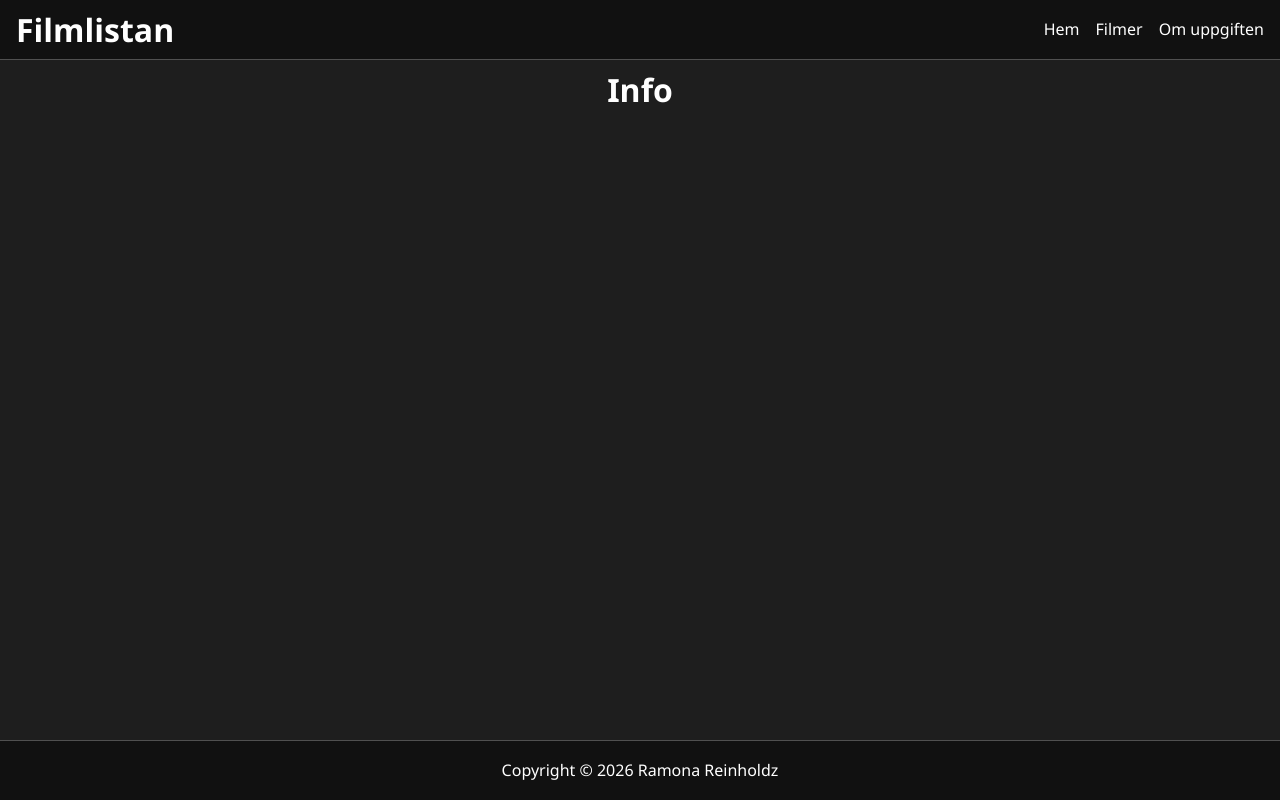
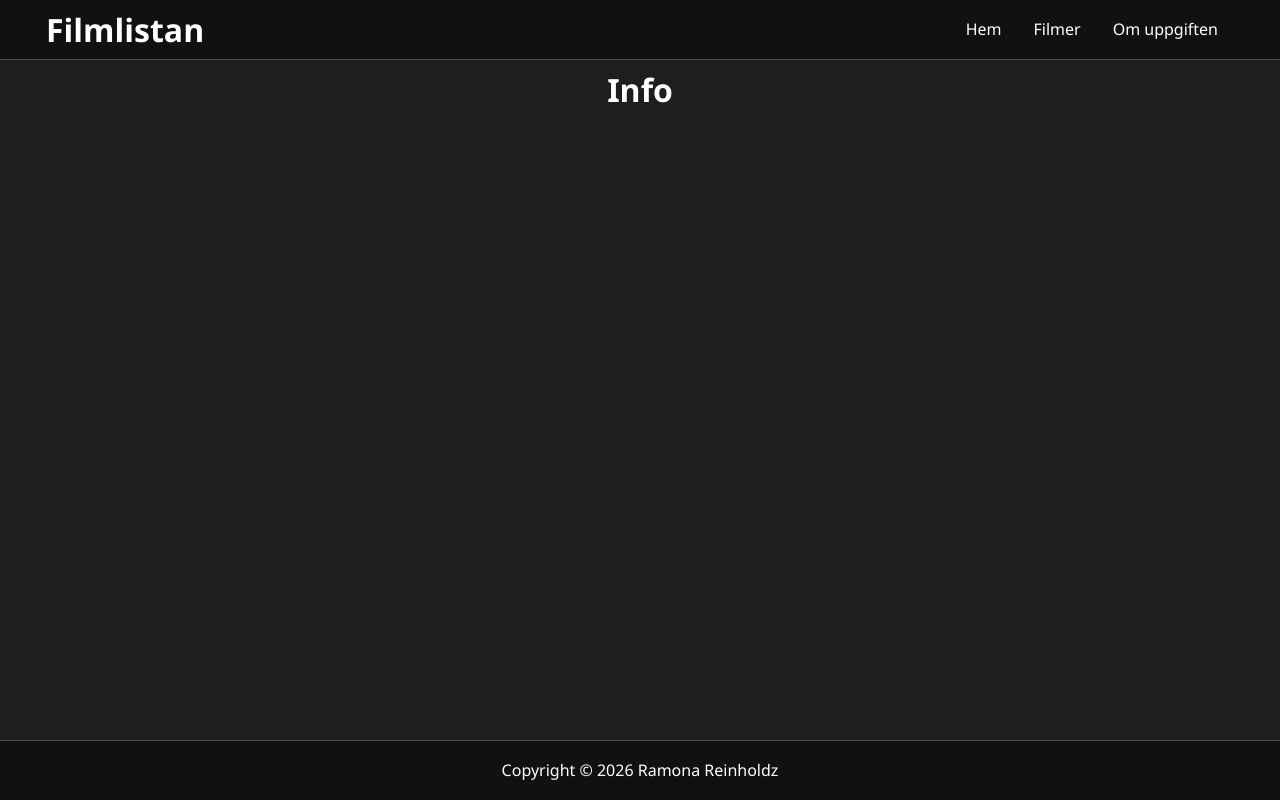
Before and after one commit to rare2400/movie-app, a Vue app: page /om-vue in a window 1280 px wide. Built offline with nearby package versions, Linux system fonts and the light colour scheme.

Commit message:
update header navigation links for improved appearance and responsiveness

```diff
--- a/src/components/Header.vue
+++ b/src/components/Header.vue
@@ -52,13 +52,23 @@ header {
     font-size: 0.9em;
 }
 
-.nav-links ul li a {
+.nav-links a {
     color: #fff;
     text-decoration: none;
-    margin-left: 1rem;
+    padding: 0.5rem 1rem;
+    border-radius: 4px;
+}
+
+.nav-links a:hover {
+    background-color: #505050;
 }
 
 @media screen and (min-width: 700px) {
+    .container {
+        max-width: 1220px;
+        margin: 0 auto;
+    }
+
     .logo {
         font-size: 2rem;
     }
```
